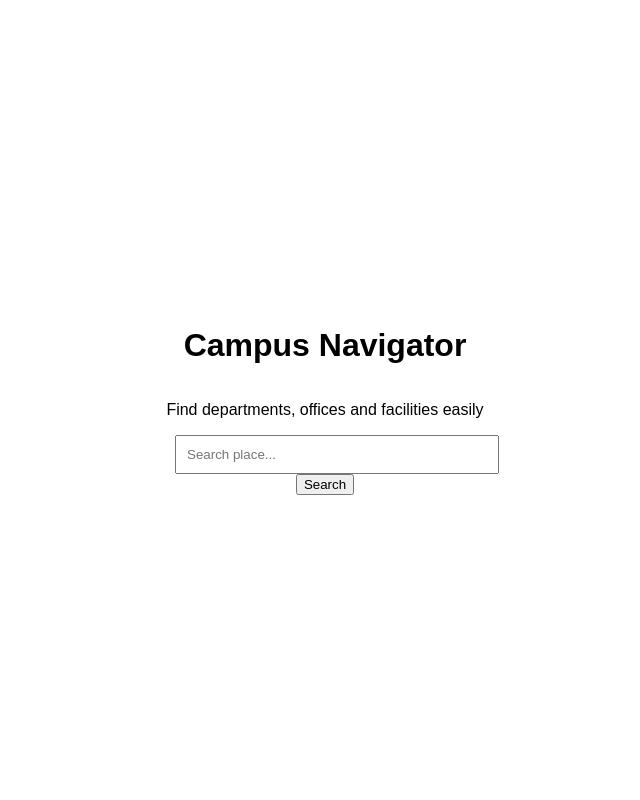
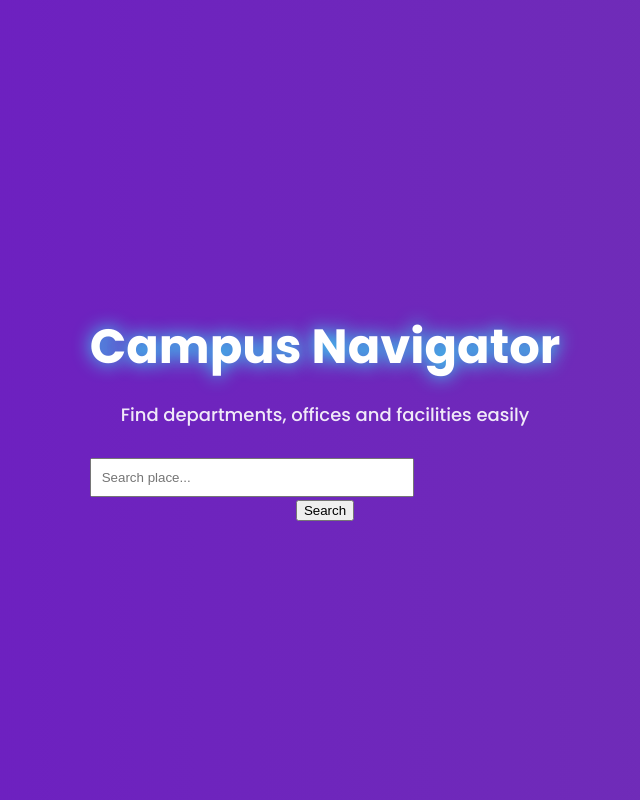
Before and after one commit to aryan12985-77/University-locator, a Flask app: page / in a window 1280 px wide. Shown: the whole page, without its empty margins (315-955 px from the left). Run offline with Flask 3, Linux system fonts and the light colour scheme.

Commit message:
Full updated codes

```diff
--- a/static/css/style.css
+++ b/static/css/style.css
@@ -33,6 +33,125 @@
 .suggestion-item{
 padding:8px;
 cursor:pointer;
+}
+
+/* RESET */
+body {
+    margin: 0;
+    font-family: 'Poppins', sans-serif;
+    overflow: hidden;
+}
+
+/* 🌈 ANIMATED GRADIENT BACKGROUND */
+.home-container {
+    height: 100vh;
+    display: flex;
+    justify-content: center;
+    align-items: center;
+
+    background: linear-gradient(270deg, #667eea, #764ba2, #6a11cb, #2575fc);
+    background-size: 800% 800%;
+
+    animation: gradientMove 10s ease infinite;
+}
+
+@keyframes gradientMove {
+    0% { background-position: 0% 50%; }
+    50% { background-position: 100% 50%; }
+    100% { background-position: 0% 50%; }
+}
+
+/* ✨ CONTENT ANIMATION */
+.content {
+    text-align: center;
+    color: white;
+
+    animation: fadeInUp 1.5s ease;
+}
+
+@keyframes fadeInUp {
+    from {
+        opacity: 0;
+        transform: translateY(40px);
+    }
+    to {
+        opacity: 1;
+        transform: translateY(0);
+    }
+}
+
+/* 🧠 TITLE */
+.title {
+    font-size: 48px;
+    font-weight: 700;
+    margin-bottom: 10px;
+
+    animation: glow 2s ease-in-out infinite alternate;
+}
+
+@keyframes glow {
+    from { text-shadow: 0 0 10px #fff; }
+    to { text-shadow: 0 0 20px #00f2ff; }
+}
+
+/* SUBTITLE */
+.subtitle {
+    font-size: 18px;
+    margin-bottom: 30px;
+    opacity: 0.9;
+}
+
+/* 🔍 SEARCH BOX */
+.search-box {
+    display: flex;
+    justify-content: center;
+    gap: 10px;
+}
+
+/* INPUT */
+.search-box input {
+    padding: 12px 20px;
+    border-radius: 30px;
+    border: none;
+    outline: none;
+    width: 250px;
+
+    backdrop-filter: blur(10px);
+    background: rgba(255, 255, 255, 0.2);
+    color: white;
+
+    transition: 0.3s;
+}
+
+/* INPUT FOCUS EFFECT */
+.search-box input:focus {
+    width: 300px;
+    background: rgba(255, 255, 255, 0.3);
+}
+
+/* BUTTON */
+.search-box button {
+    padding: 12px 20px;
+    border-radius: 30px;
+    border: none;
+
+    background: #00f2ff;
+    color: black;
+    font-weight: bold;
+
+    cursor: pointer;
+    transition: 0.3s;
+}
+
+/* BUTTON HOVER */
+.search-box button:hover {
+    transform: scale(1.1);
+    background: #00c6ff;
+}
+
+/* BUTTON CLICK EFFECT */
+.search-box button:active {
+    transform: scale(0.95);
 }
 
 /* MAP */
--- a/templates/home.html
+++ b/templates/home.html
@@ -1,57 +1,103 @@
-<!DOCTYPE html>
-<html>
+<!DOCTYPE html><html>
 <head>
-<title>Campus Navigator</title>
+    <title>Campus Navigator</title><!-- CSS -->
 <link rel="stylesheet" href="{{ url_for('static', filename='css/style.css') }}">
-</head>
 
-<body>
+<!-- Google Font -->
+<link href="https://fonts.googleapis.com/css2?family=Poppins:wght@300;500;700&display=swap" rel="stylesheet">
 
-<div class="home-container">
+</head><body><div class="home-container"><div class="content">
 
-<h1>Campus Navigator</h1>
-<p>Find departments, offices and facilities easily</p>
+    <h1 class="title">Campus Navigator</h1>
 
+    <p class="subtitle">
+        Find departments, offices and facilities easily
+    </p>
+
+    <!-- SEARCH -->
     <div class="search-wrapper">
-<input type="text" id="homeSearch" placeholder="Search place...">
+        <input type="text" id="homeSearch" placeholder="Search place..." autocomplete="off">
         <div id="homeSuggestions"></div>
     </div>
 
-<button onclick="goToMap()">Search</button>
+    <button class="search-btn" onclick="goToMap()">Search</button>
 
 </div>
 
-<script>
+</div><script>
+
 const input = document.getElementById("homeSearch");
 const box = document.getElementById("homeSuggestions");
 
-input.addEventListener("input", function(){
-let q = input.value;
+// 🔍 LIVE SEARCH SUGGESTIONS
+input.addEventListener("input", function () {
 
-if(!q){
-box.innerHTML="";
+    let q = input.value.trim();
+
+    if (!q) {
+        box.innerHTML = "";
+        box.style.display = "none";
         return;
     }
 
-fetch("/suggest?q="+q)
-.then(res=>res.json())
-.then(data=>{
-box.innerHTML="";
-data.forEach(item=>{
-let div=document.createElement("div");
-div.className="suggestion-item";
-div.innerText=item;
-div.onclick=()=>window.location="/map?destination="+item;
+    fetch("/suggest?q=" + q)
+    .then(res => res.json())
+    .then(data => {
+
+        box.innerHTML = "";
+
+        if (!data || data.length === 0) {
+            box.style.display = "block";
+            box.innerHTML = "<div class='suggestion-item'>No results found</div>";
+            return;
+        }
+
+        box.style.display = "block";
+
+        data.forEach(item => {
+
+            let div = document.createElement("div");
+            div.className = "suggestion-item";
+            div.innerText = item;
+
+            div.onclick = () => {
+                window.location = "/map?destination=" + encodeURIComponent(item);
+            };
+
             box.appendChild(div);
         });
+
+    })
+    .catch(err => {
+        console.log("Error:", err);
+        box.style.display = "none";
     });
 });
 
-function goToMap(){
-let val=input.value;
-if(val) window.location="/map?destination="+val;
+
+// 🚀 SEARCH BUTTON
+function goToMap() {
+    let val = input.value.trim();
+    if (val) {
+        window.location = "/map?destination=" + encodeURIComponent(val);
     }
-</script>
+}
 
-</body>
+
+// ⌨️ ENTER KEY SUPPORT
+input.addEventListener("keypress", function (e) {
+    if (e.key === "Enter") {
+        goToMap();
+    }
+});
+
+
+// ❌ CLOSE SUGGESTIONS WHEN CLICK OUTSIDE
+document.addEventListener("click", function (e) {
+    if (!document.querySelector(".search-wrapper").contains(e.target)) {
+        box.style.display = "none";
+    }
+});
+
+</script></body>
 </html>
```
Also changed, not shown: static/js/map.js (+13 -13 lines), templates/map.html (+14 -6 lines), campus.db, 3 other files. Lines whose indentation alone changed are shown as unchanged.
